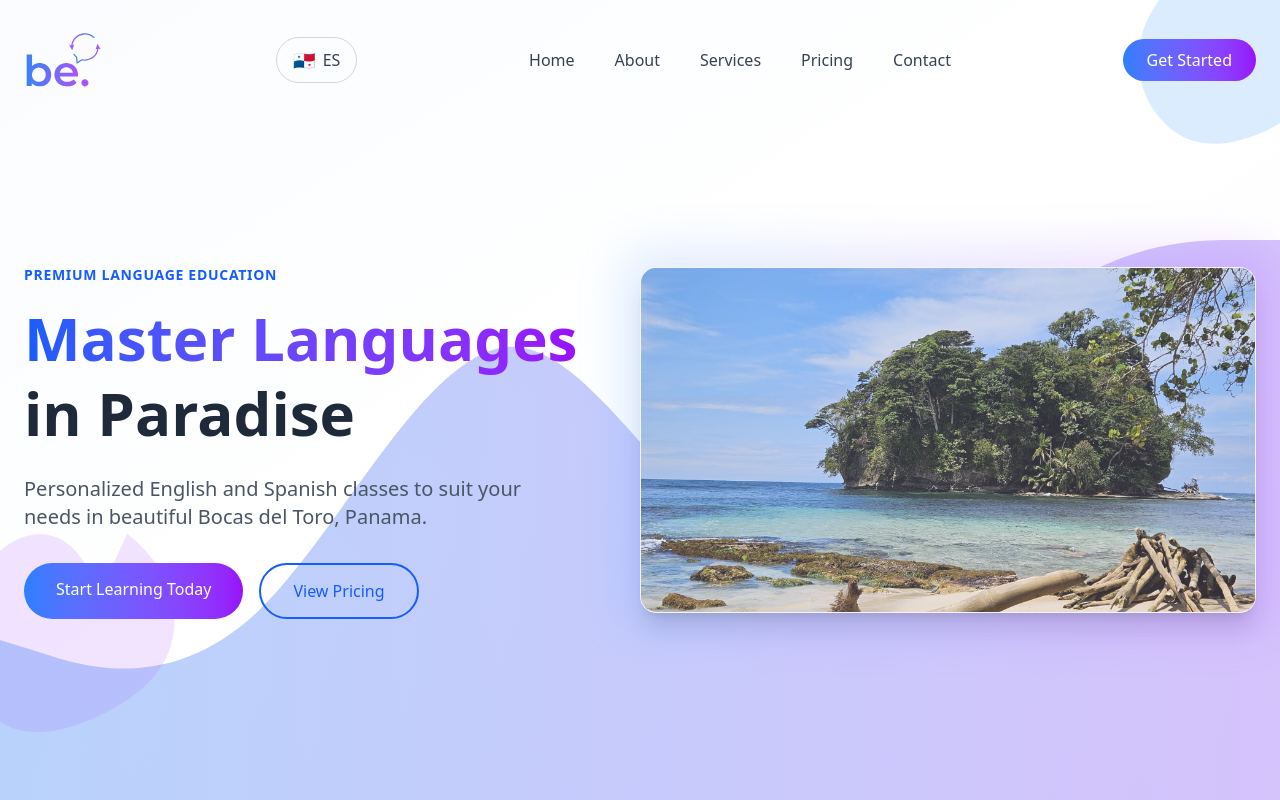
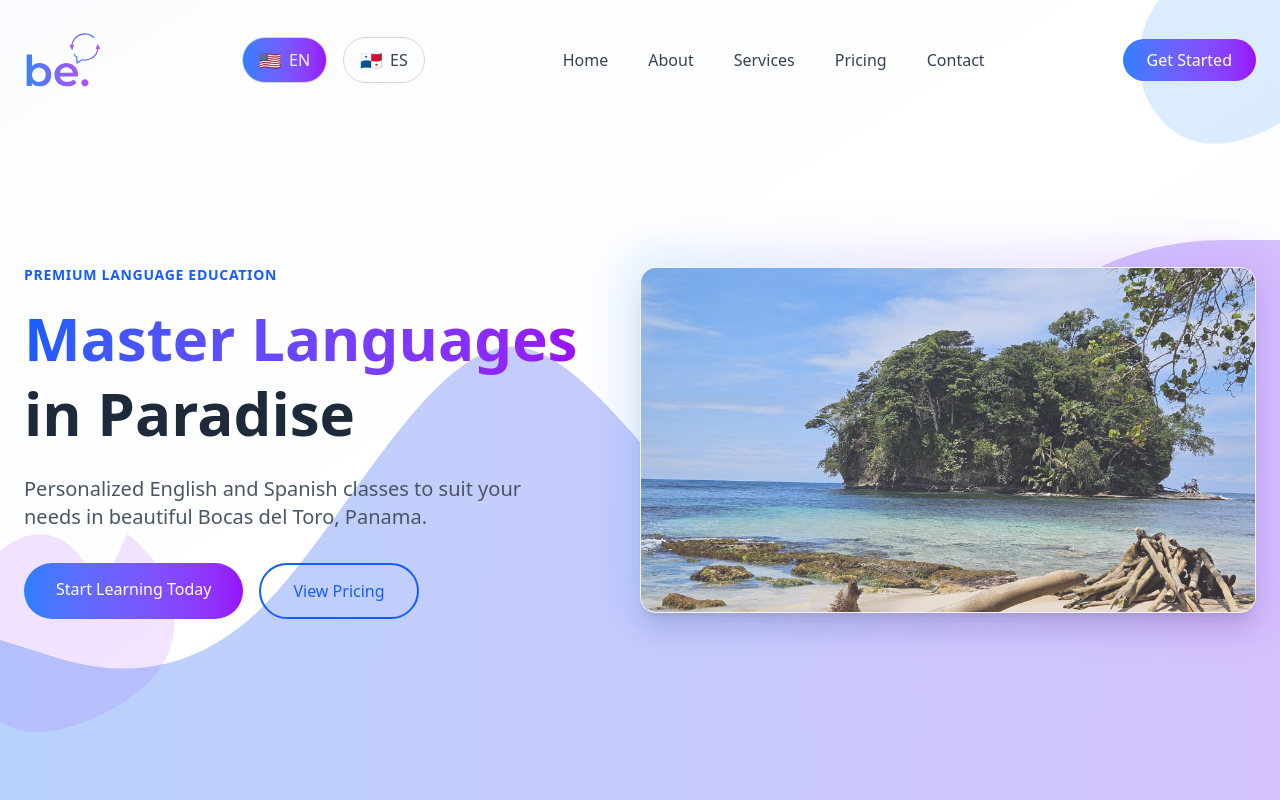
Before and after one commit to Jeejee2064/Be-Languages, a Next.js app: page / in a window 1280 px wide. Shown: the top 800 px of the page. Built offline with nearby package versions, Linux system fonts and the light colour scheme.

Commit message:
first commit

```diff
--- a/src/app/es/layout.js
+++ b/src/app/es/layout.js
@@ -23,7 +23,7 @@ export const metadata = {
   alternates: {
     canonical: "/",
     languages: {
-      'en': '/en',
+      'en': '/',
       'es': '/es',
     },
   },
--- a/src/app/es/page.js
+++ b/src/app/es/page.js
@@ -132,9 +132,10 @@ export default function Home() {
                             />
                         </div>
                     </motion.div>
+                    <div className="flex items-center space-x-4">
                     <motion.div
-                        initial={{ opacity: 0, x: 20 }}
-                        animate={{ opacity: 1, x: 0 }}
+                        initial={{ opacity: 0, y: -20 }}
+                        animate={{ opacity: 1, y: 0 }}
                         transition={{ delay: 0.3 }}
                     >
                         <a
@@ -145,11 +146,30 @@ export default function Home() {
                             <span>EN</span>
                         </a>
                     </motion.div>
+                    <motion.div
+                        initial={{ opacity: 0, y: -20 }}
+                        animate={{ opacity: 1, y: 0 }}
+                        transition={{ delay: 0.35 }}
+                    >
+                        <a
+                            href="/es"
+                            className="px-4 py-2 border bg-gradient-to-r from-blue-500 to-purple-600 border-gray-300 text-gray-100 rounded-full hover:border-blue-500 hover:text-blue-200 transition-all duration-300 font-medium flex items-center space-x-2"
+                        >
+                            <span className="text-lg">🇵🇦</span>
+                            <span>ES</span>
+                        </a>
+                    </motion.div>
+                    </div>
                     {/* Desktop Navigation */}
                     <nav className="hidden md:block">
                         <ul className="flex space-x-10">
-                            {['Inicio', 'Sobre mí', 'Servicios', 'Precios', 'Contacto'].map((item) => (
-                                <li key={item}>
+                            {['Inicio', 'Sobre mí', 'Servicios', 'Precios', 'Contacto'].map((item,index) => (
+                                             <motion.li
+                  key={item}
+                  initial={{ opacity: 0, y: -10 }}
+                  animate={{ opacity: 1, y: 0 }}
+                  transition={{ delay: 0.4 + index * 0.1 }}
+                >
                                     <a
                                         href={`#${item.toLowerCase()
                                             .replace(/ /g, '-')  // Replace spaces with dashes
@@ -159,15 +179,15 @@ export default function Home() {
                                     >
                                         {item}
                                     </a>
-                                </li>
+                                </motion.li>
                             ))}
                         </ul>
                     </nav>
 
                     <motion.div
-                        initial={{ opacity: 0, x: 20 }}
-                        animate={{ opacity: 1, x: 0 }}
-                        transition={{ delay: 0.4 }}
+                        initial={{ opacity: 0, y: -20 }}
+                        animate={{ opacity: 1, y: 0 }}
+                        transition={{ delay: 0.85 }}
                         className="hidden md:block"
                     >
                         <a href="#contacto" className="px-6 py-2.5 bg-gradient-to-r from-blue-500 to-purple-600 text-white rounded-full hover:shadow-lg transition-all duration-300 hover:shadow-blue-200/50 hover:translate-y-[-2px]">
--- a/src/app/layout.js
+++ b/src/app/layout.js
@@ -34,7 +34,7 @@ export const metadata = {
   alternates: {
     canonical: "/",
     languages: {
-      'en': '/en',
+      'en': '/',
       'es': '/es',
     },
   },
--- a/src/app/page.js
+++ b/src/app/page.js
@@ -131,10 +131,24 @@ export default function Home() {
               />
             </div>
           </motion.div>
+          <div className="flex items-center space-x-4">
           <motion.div
-            initial={{ opacity: 0, x: 20 }}
-            animate={{ opacity: 1, x: 0 }}
+            initial={{ opacity: 0, y: -20 }}
+            animate={{ opacity: 1, y: 0 }}
             transition={{ delay: 0.3 }}
+          >
+            <a
+              href="/"
+              className="px-4 py-2 border border-gray-300 bg-gradient-to-r from-blue-500 to-purple-600 border-gray-300 text-gray-100 rounded-full hover:border-blue-500 hover:text-blue-200 transition-all duration-300 font-medium flex items-center space-x-2"
+            >
+              <span className="text-lg">🇺🇸</span>
+              <span>EN</span>
+            </a>
+          </motion.div>
+          <motion.div
+            initial={{ opacity: 0, y: -20 }}
+            animate={{ opacity: 1, y: 0 }}
+            transition={{ delay: 0.35 }}
           >
             <a
               href="/es"
@@ -144,6 +158,7 @@ export default function Home() {
               <span>ES</span>
             </a>
           </motion.div>
+          </div>
           {/* Desktop Navigation */}
           <nav className="hidden md:block">
             <ul className="flex space-x-10">
@@ -152,7 +167,7 @@ export default function Home() {
                   key={item}
                   initial={{ opacity: 0, y: -10 }}
                   animate={{ opacity: 1, y: 0 }}
-                  transition={{ delay: 0.2 + index * 0.1 }}
+                  transition={{ delay: 0.4 + index * 0.1 }}
                 >
                   <a
                     href={`#${item.toLowerCase()}`}
@@ -167,9 +182,9 @@ export default function Home() {
           </nav>
 
           <motion.div
-            initial={{ opacity: 0, x: 20 }}
-            animate={{ opacity: 1, x: 0 }}
-            transition={{ delay: 0.4 }}
+            initial={{ opacity: 0, y: -20 }}
+            animate={{ opacity: 1, y: 0 }}
+            transition={{ delay: 0.85 }}
             className="hidden md:block"
           >
             <a href="#contact" className="px-6 py-2.5 bg-gradient-to-r from-blue-500 to-purple-600 text-white rounded-full hover:shadow-lg transition-all duration-300 hover:shadow-blue-200/50 hover:translate-y-[-2px]">
```
